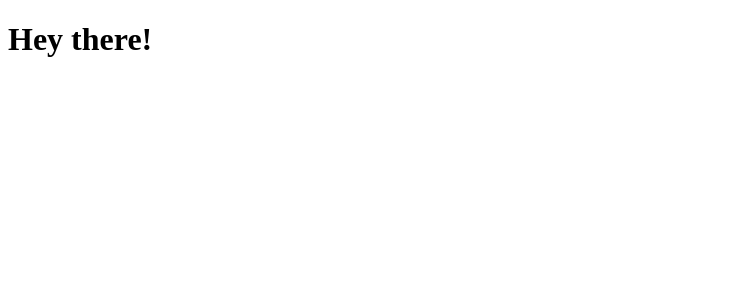
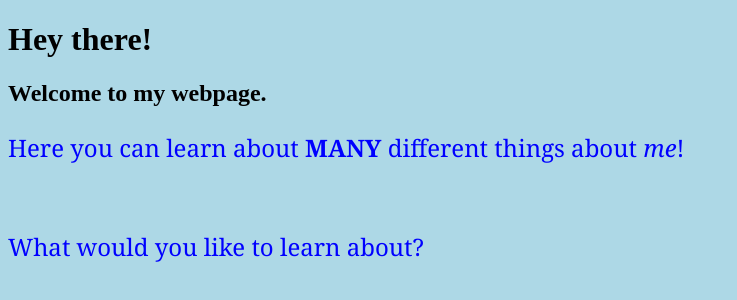
Before and after one commit to heythuthu/heythuthu.github.io, a plain HTML site: page index.html in a window 1280 px wide. Shown: the whole page, without its empty margins (0-737 px from the left). Drawn offline with Linux system fonts and the light colour scheme.

Commit message:
Added styles

```diff
--- /dev/null
+++ b/index.css
@@ -0,0 +1,9 @@
+html {
+  background-color: lightblue;
+}
+
+p {
+  color: blue;
+  font-size: 24px;
+  font-family: "Georgia";
+}
--- a/index.html
+++ b/index.html
@@ -1,9 +1,16 @@
 <!DOCTYPE html>
 <html>
 <head>
-<title>Hey, it's Thu!</title>
+  <title>Hey, it's Thu!</title>
+  <link rel="stylesheet" href="index.css">
 
-<h1>Hey there!</h1>
+  <h1>Hey there!</h1>
 
 </head>
+<body>
+  <h2>Welcome to my webpage.</h2>
+  <p>Here you can learn about <strong>MANY</strong> different things about <em>me</em>!</p>
+  <br>
+  <p>What would you like to learn about?</p>
+</body>
 </html>
```
